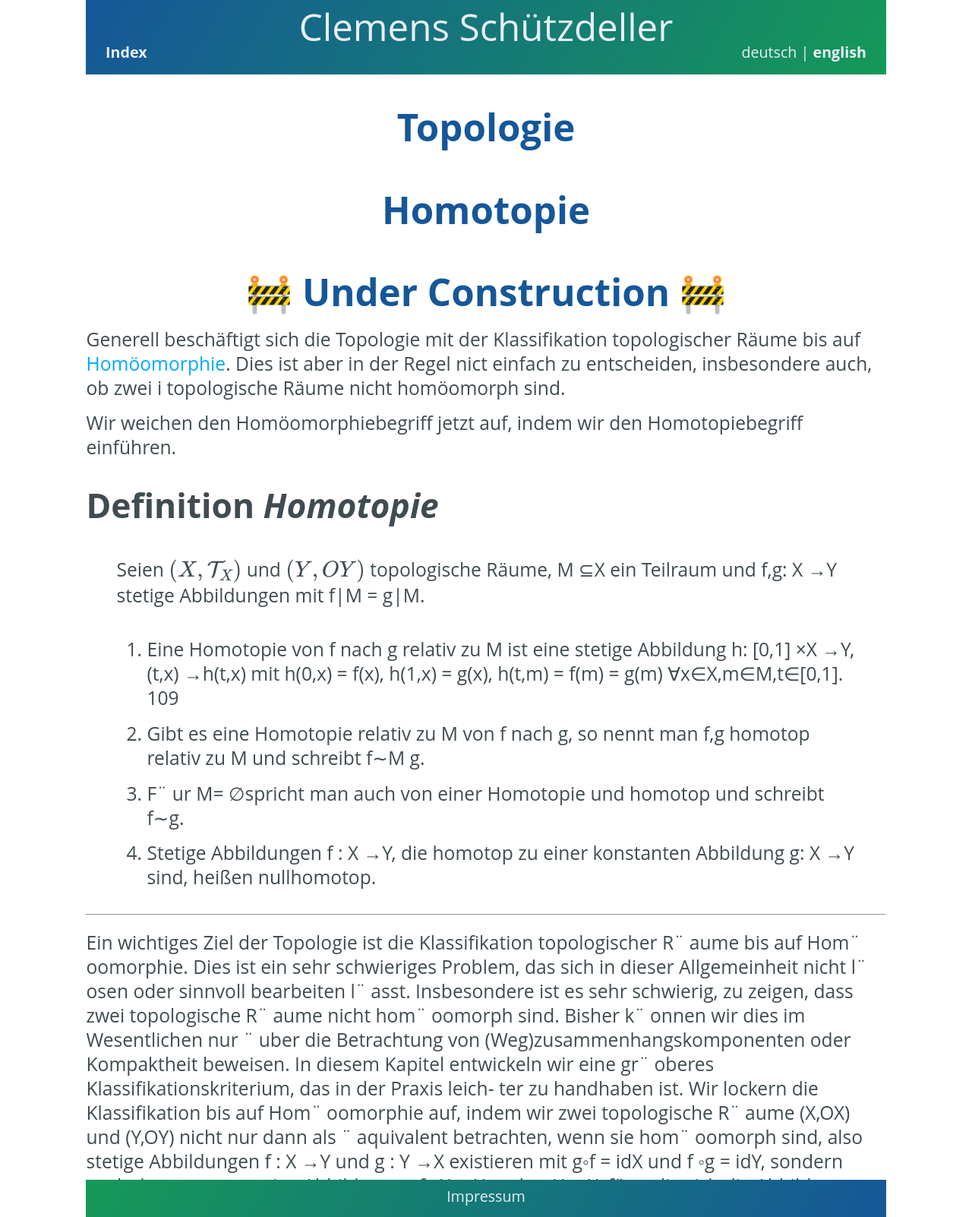
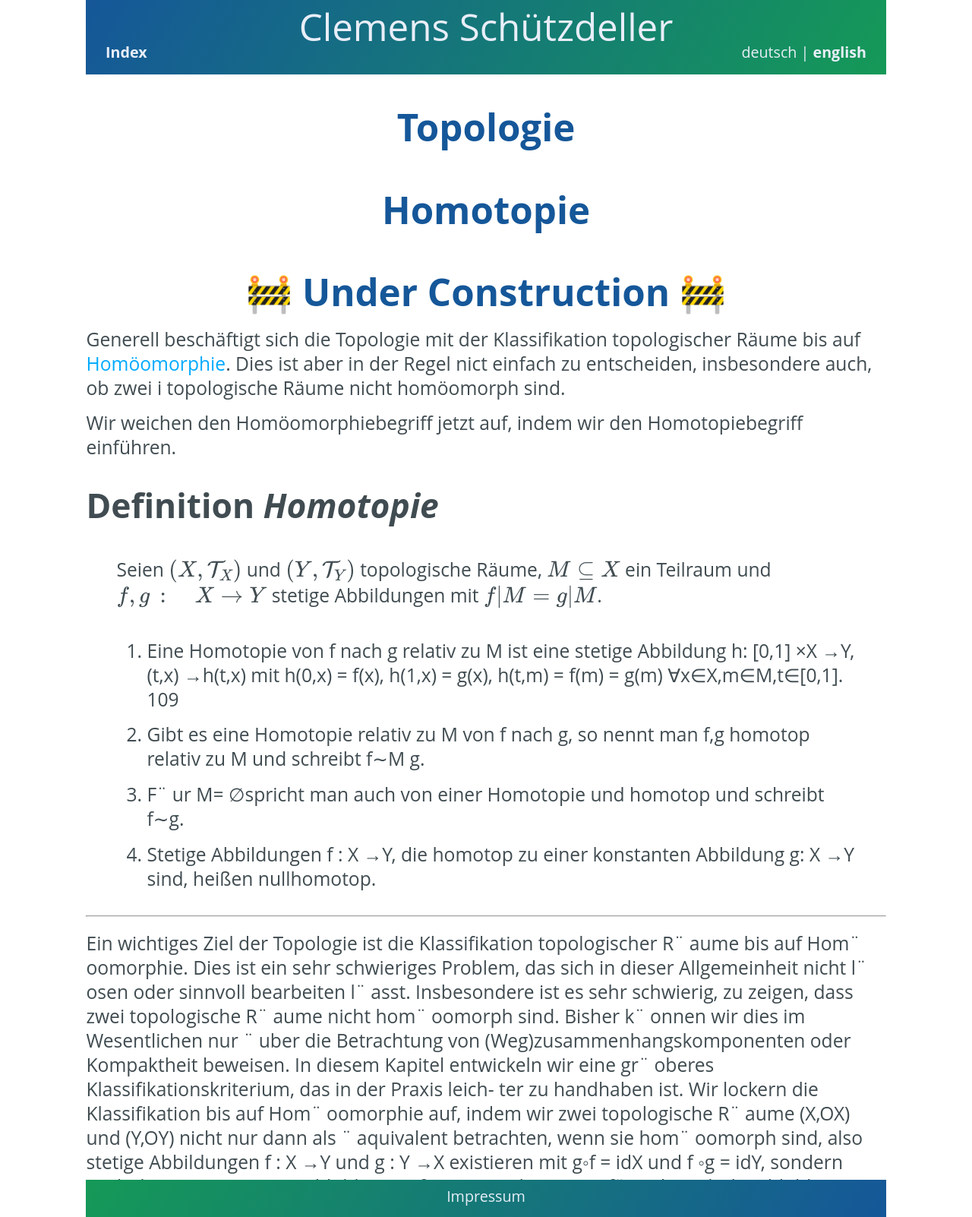
Before and after one commit to cs-LA/home, a Jekyll site: the page built from Topologie/Homotopie/index.md, in a window 1280 px wide. Shown: the whole page at 76% size. Built offline with Jekyll 4.4.1, drawn with Linux system fonts in a browser that asks for light colours; our own code applies the rules of GitHub Pages for plain Markdown files.

Commit message:
index.md aktualisieren

```diff
--- a/Topologie/Homotopie/index.md
+++ b/Topologie/Homotopie/index.md
@@ -10,8 +10,7 @@ Wir weichen den Homöomorphiebegriff jetzt auf, indem wir den Homotopiebegriff e
 
 ## Definition *Homotopie*
 
-> Seien $(X,\mathcal{T}_X)$ und $(Y,OY)$ topologische Räume, M ⊆X ein Teilraum
-und f,g: X →Y stetige Abbildungen mit f|M = g|M.
+> Seien $(X,\mathcal{T}_X)$ und $(Y,\mathcal{T}_Y)$ topologische Räume, $M \subseteq X$ ein Teilraum und $f, g \, : \quad X \rightarrow Y$ stetige Abbildungen mit $f|M = g|M$.
 1. Eine Homotopie von f nach g relativ zu M ist eine stetige Abbildung
 h: [0,1] ×X →Y, (t,x) →h(t,x)
 mit h(0,x) = f(x), h(1,x) = g(x), h(t,m) = f(m) = g(m) ∀x∈X,m∈M,t∈[0,1].
```
